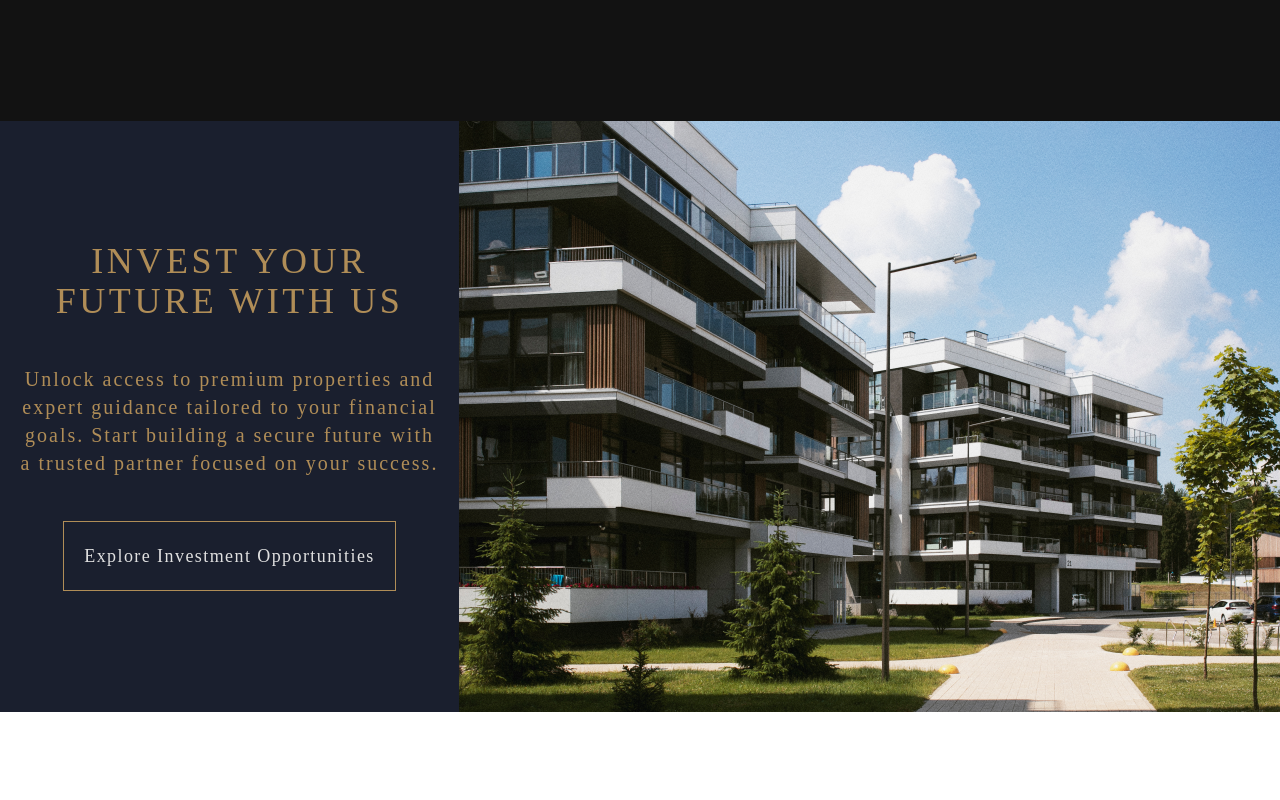
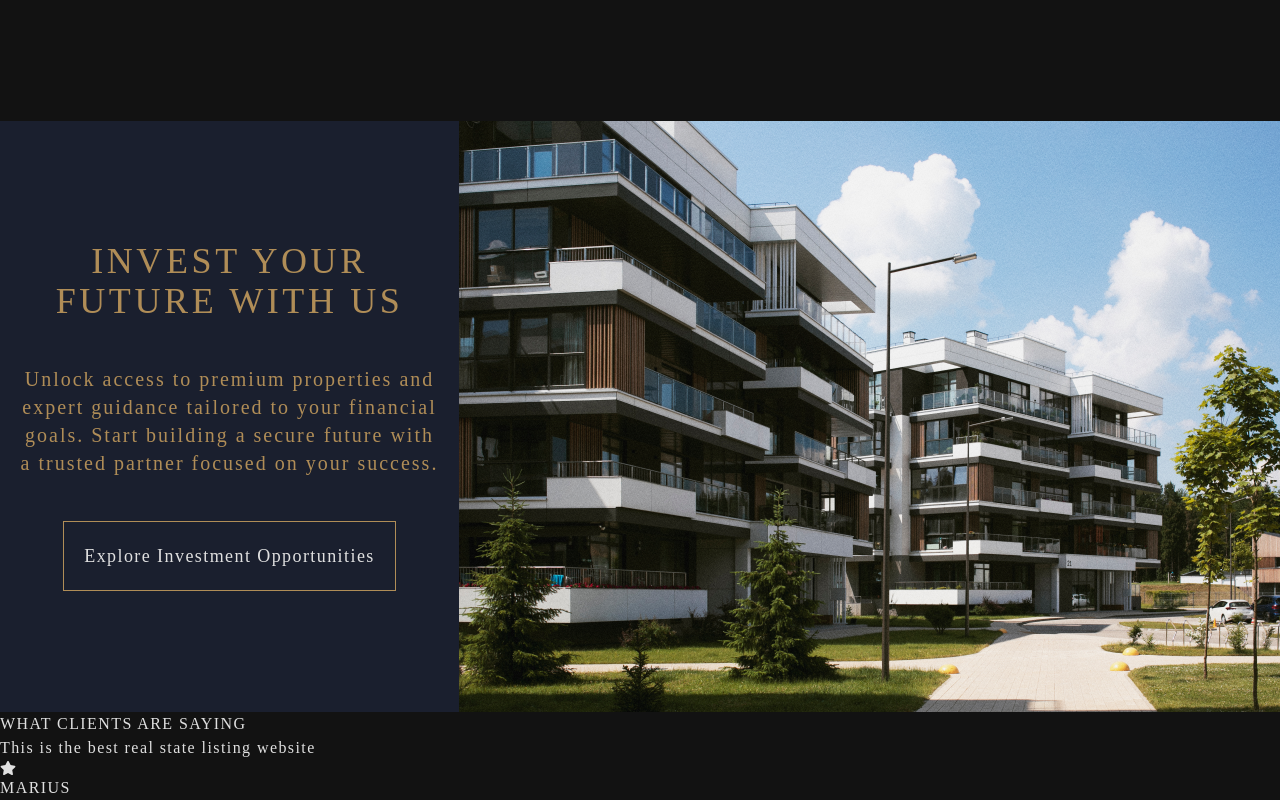
Before and after one commit to shironzi/elliuro, a React (Vite) app in the folder frontend/: page / in a window 1280 px wide. Shown: the part 3037-3837 px from the top of the page. Before the commit the page ends 3749 px from the top, so only its background shows below. Built offline with nearby package versions, Linux system fonts and the light colour scheme; a web font is replaced by a local one.

Commit message:
added RatingSection component

```diff
--- a/frontend/src/components/home/Home.tsx
+++ b/frontend/src/components/home/Home.tsx
@@ -1,6 +1,7 @@
 import Banner from './Banner'
 import FeatureProperties from './FeatureProperties'
 import InvestWithUs from './InvestWithUs'
+import RatingSection from './RatingSection'
 
 function Home() {
   return (
@@ -8,6 +9,7 @@ function Home() {
       <Banner />
       <FeatureProperties />
       <InvestWithUs />
+      <RatingSection />
     </div>
   )
 }
```
